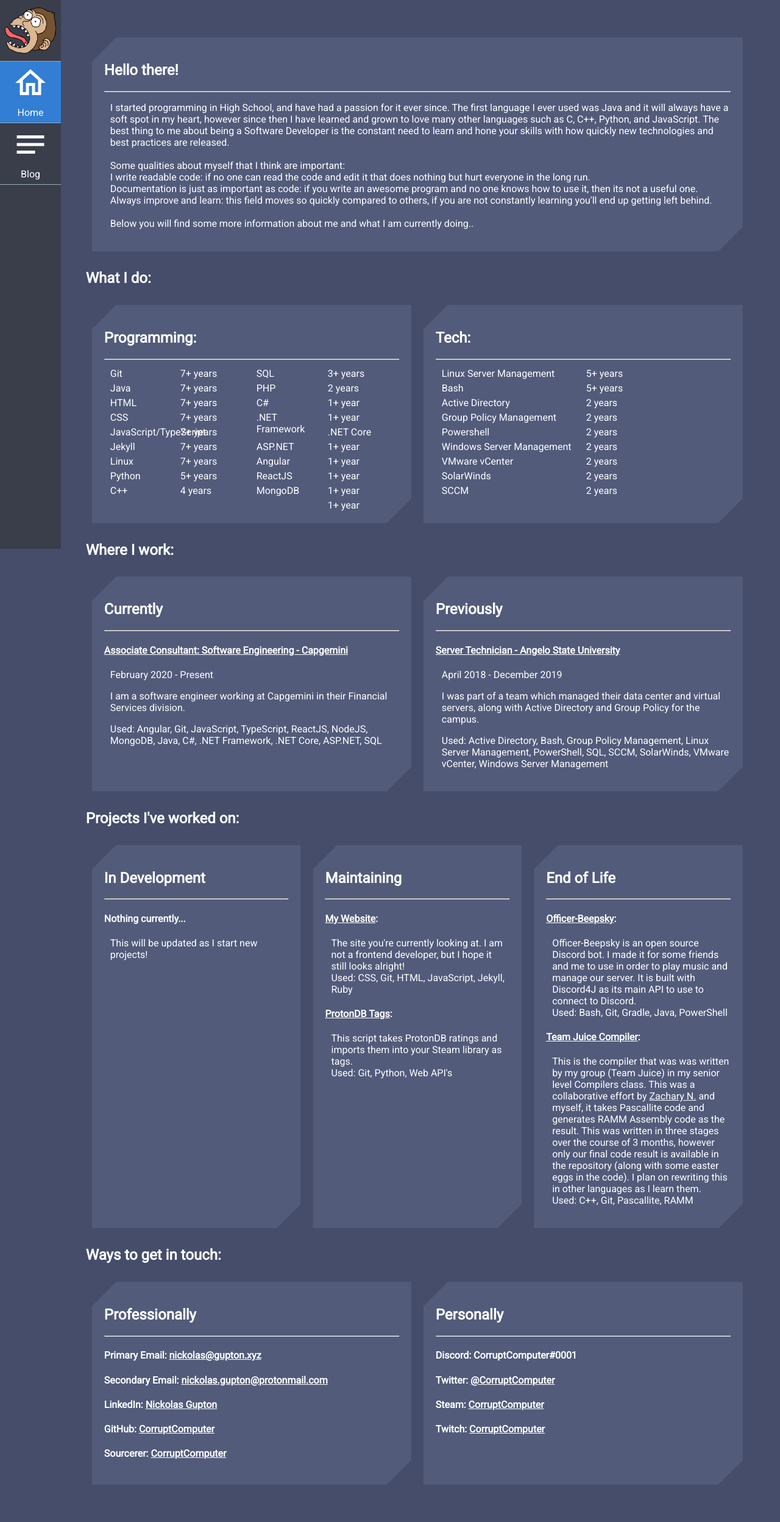
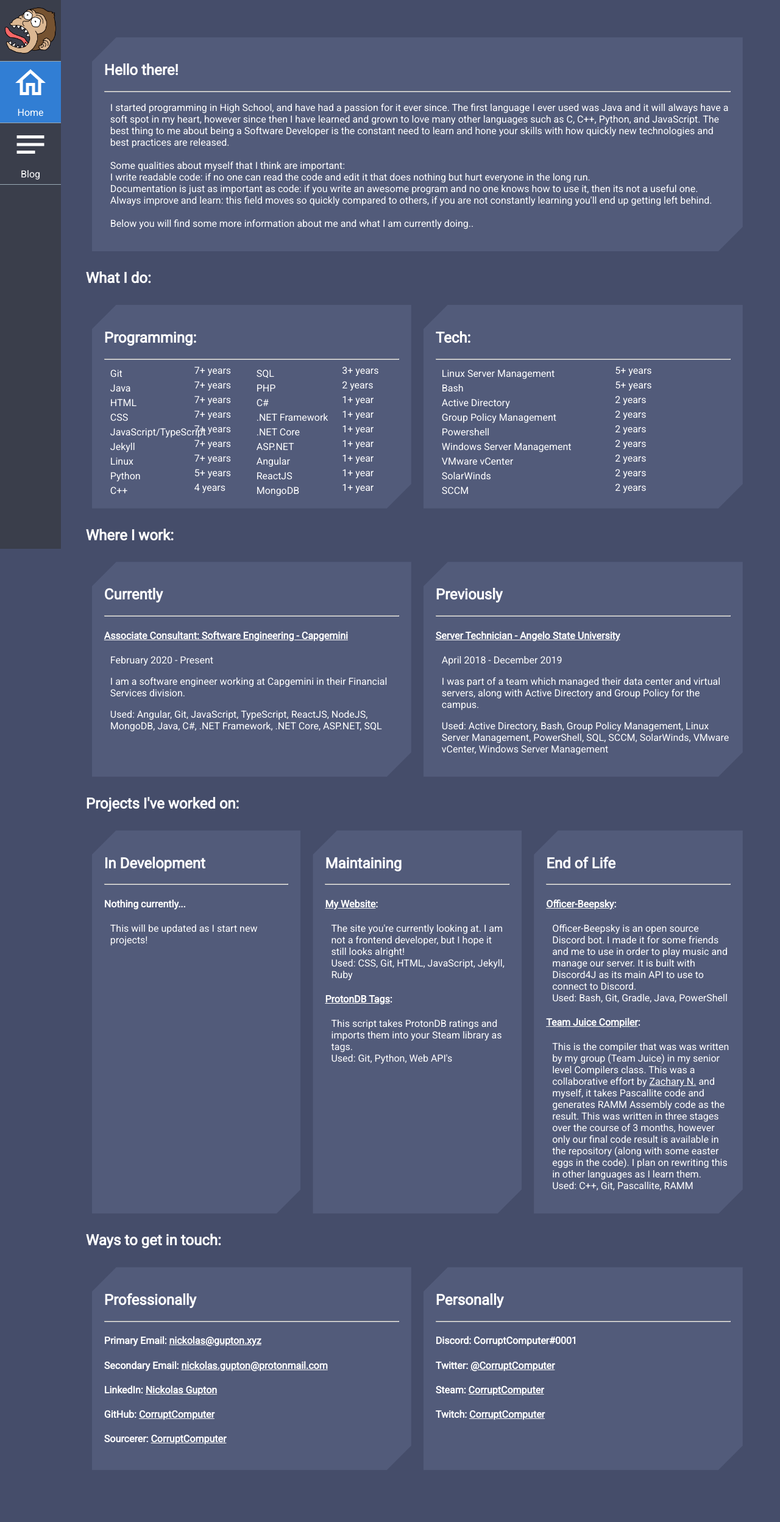
Before and after one commit to CorruptComputer/home, a Jekyll site: the page built from index.html, in a window 1280 px wide. Shown: the whole page at 61% size. Built offline with Jekyll 4.4.1, drawn with Linux system fonts in a browser that asks for light colours; nearby versions of some CDN libraries; after the commit the page ends 2472 px from its top, so only the background shows below that.

Commit message:
Fix CSS for mobile

```diff
--- a/assets/css/main.scss
+++ b/assets/css/main.scss
@@ -164,14 +164,14 @@
 	list-style-type: none;
 	min-width: 150px;
 
-	li{
+	li:nth-child(odd){
 		margin-top: 5px;
-		width: 50%;
-		float:left;
+		width: 60%;
+		float: left;
 	}
 
 	li:nth-child(even){
-		width: 50%;
+		width: 40%;
 		float: right;
 	}
 }
```
